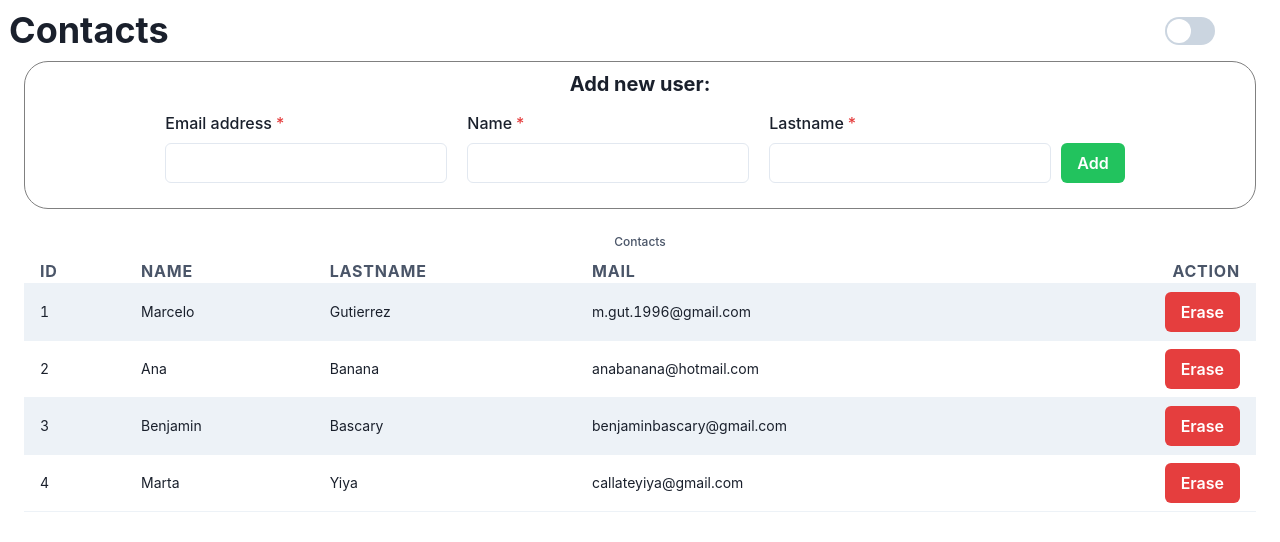
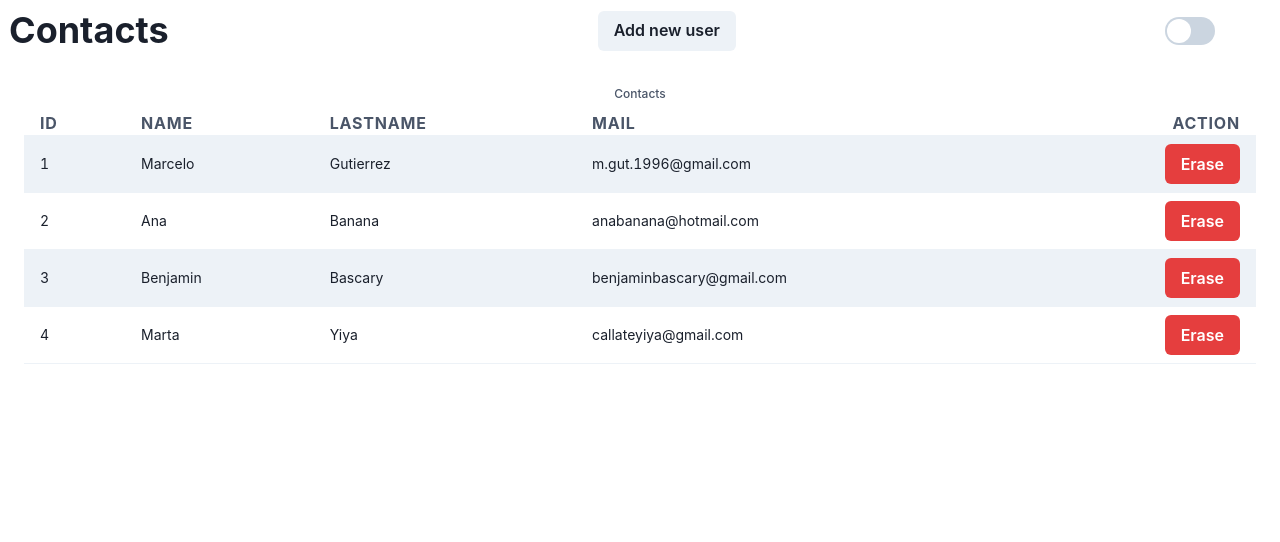
Before and after one commit to benjaminbascary/Contacts_reducer, a React (Create React App) app: page / in a window 1280 px wide. Shown: the top 542 px of the page. Built offline with nearby package versions, Linux system fonts and the light colour scheme.

Commit message:
Adds the new class UsersReducer to handle all the users actions

```diff
--- a/src/App.tsx
+++ b/src/App.tsx
@@ -2,15 +2,27 @@ import Header from "./components/Header";
 import ContactsTable from "./components/ContactsTable";
 import { Divider, Box } from "@chakra-ui/react";
 import { NewUserForm } from "./components/NewUserForm";
+import { useState } from "react";
 
 function App() {
+
+  const [isActive, setIsActive] = useState<boolean>(false);
+
+  const handleActive = () => {
+    setIsActive(prevValue => !prevValue);
+  }
+
   return (
     <>
-
-        <Header />
-        <NewUserForm />
-        <ContactsTable />
-
+      <Header handleActive={handleActive} />
+      {
+        isActive ? (
+            <NewUserForm />
+          ) : (
+            null
+          )
+      }
+      <ContactsTable />
     </>
   );
 }
--- a/src/components/Header.tsx
+++ b/src/components/Header.tsx
@@ -1,8 +1,11 @@
 import { Box, Heading } from '@chakra-ui/react'
-import { Switch } from '@chakra-ui/react'
-import React from 'react'
+import { Switch, Button } from '@chakra-ui/react'
 
-const Header = () => {
+type HeaderProps = {
+    handleActive: () => void;
+}
+
+const Header = ({ handleActive }: HeaderProps) => {
   return (
     <Box
         border="1px solid white"
@@ -15,6 +18,7 @@ const Header = () => {
             margin="1vh">
             Contacts
         </Heading>
+        <Button onClick={handleActive}>Add new user</Button>
         <Switch
             margin="1vh 8vh 1vh 1vh"
             size="lg"
--- a/src/components/NewUserForm.tsx
+++ b/src/components/NewUserForm.tsx
@@ -22,12 +22,16 @@ export const NewUserForm = () => {
             flexDirection="column"
             justifyContent='center'
             alignItems="center"
-        border="1px solid grey"
             borderRadius='3vh'
             margin="0vh 3vh 0vh 3vh"
             padding='10px'
             >
-        <Heading as='h5' size="md">Add new user:</Heading>
+            <Heading
+                as='h5'
+                size="md"
+                >
+                Add new user:
+            </Heading>
             <FormControl
                 isRequired
                 display='flex'
@@ -36,18 +40,28 @@ export const NewUserForm = () => {
                 >
                 <Box margin="0px 10px 0px 10px">
                     <FormLabel>Email address</FormLabel>
-                <Input type='text' />
+                    <Input isInvalid={false} type='text' />
                 </Box>
                 <Box margin="0px 10px 0px 10px">
                     <FormLabel>Name</FormLabel>
-                <Input type='text' />
+                    <Input isInvalid={false} type='text' />
                 </Box>
                 <Box margin="0px 10px 0px 10px">
                     <FormLabel>Lastname</FormLabel>
-                <Input type='text' />
+                    <Input isInvalid={false} type='text' />
                 </Box>
-            <Box display='Flex' flexDirection='row' justifyContent='center' alignItems='center' marginTop='4vh' >
-                <Button colorScheme="whatsapp" onClick={handleSubmit}>Add</Button>
+                <Box
+                    display='Flex'
+                    flexDirection='row'
+                    justifyContent='center'
+                    alignItems='center'
+                    marginTop='4vh'
+                    >
+                    <Button
+                        colorScheme="linkedin"
+                        onClick={handleSubmit}
+                    >Add
+                    </Button>
                 </Box>
 
             </FormControl>
--- /dev/null
+++ b/src/types/usersReducerTypes.tsx
@@ -0,0 +1,6 @@
+import { user } from "./user"
+
+export type UsersReducerAction = {
+    type : 'getAllUsers' | 'updateUser' | 'deleteUser' | 'addUser',
+    payload: user;
+}
```
Also changed, not shown: src/reducers/usersReducer.tsx (added, +21 -0 lines). Lines whose indentation alone changed are shown as unchanged.
